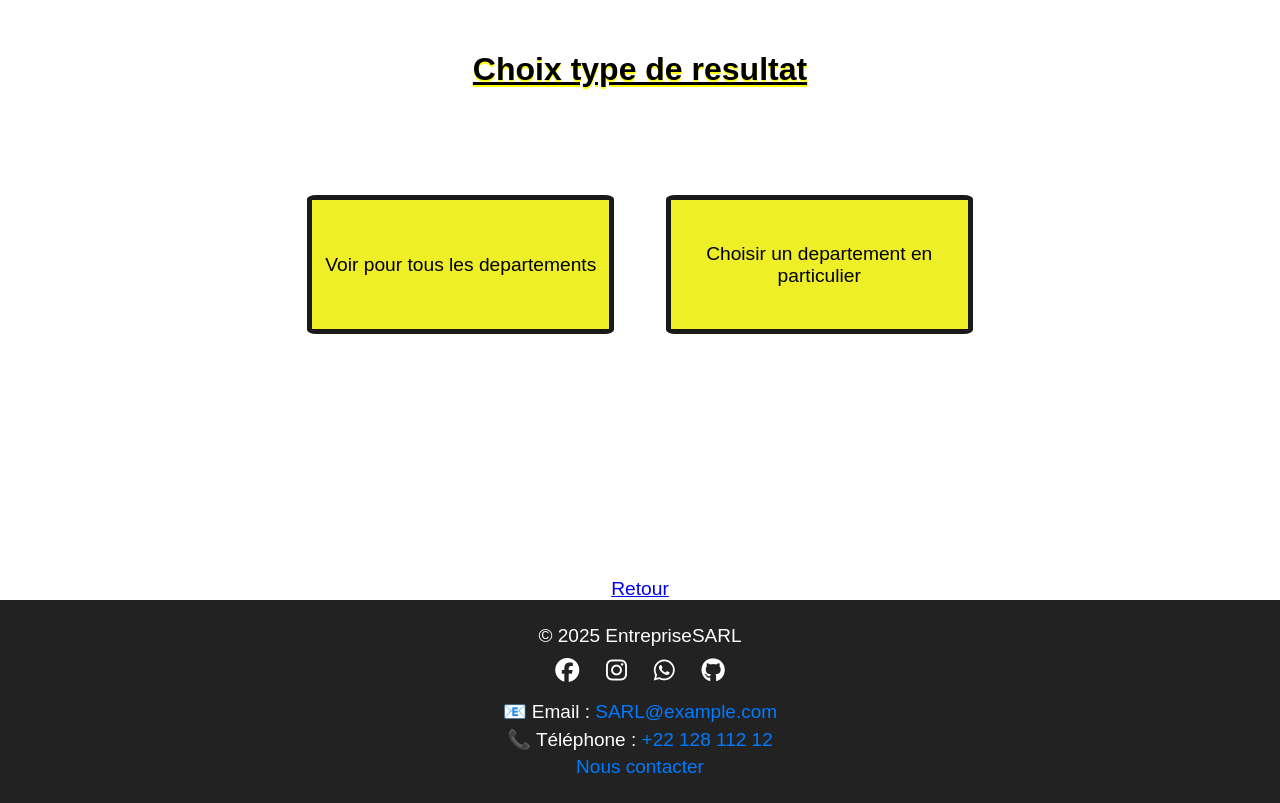
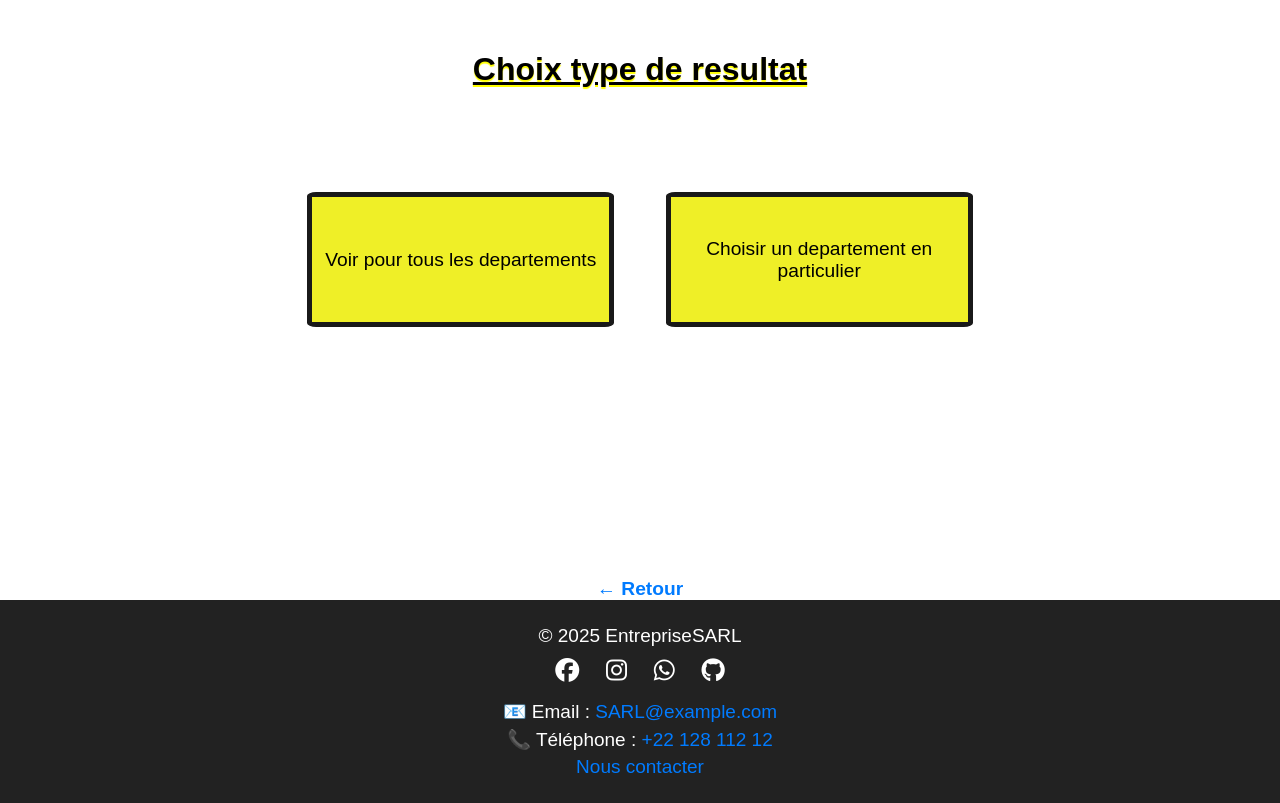
Before and after one commit to Poyziol/Departement, a PHP site: page /choix-resultat.php in a window 1280 px wide. Shown: the part 80-883 px from the top of the page. Run offline with PHP 8.4, Linux system fonts and the light colour scheme; data that the repository does not hold is empty; style sheets or scripts are compiled from the project's sources; some libraries are stand-ins or nearby versions.

Commit message:
Finalyze CSS

```diff
--- a/SCSS/mainmenu.scss
+++ b/SCSS/mainmenu.scss
@@ -54,3 +54,18 @@
 button:hover {
     transform: scale(1.04);
 }
+
+.form-footer {
+    margin-top: 15px;
+    text-align: center;
+  }
+
+  .btn-back {
+    text-decoration: none;
+    color: #007bff;
+    font-weight: bold;
+  }
+
+  .btn-back:hover {
+    text-decoration: underline;
+  }
--- a/choix-action.php
+++ b/choix-action.php
@@ -32,7 +32,9 @@
                 <button>Faire une Action</button>
             </form>
         </div>
-        <a href="home.php">Retour</a>
+        <div class="form-footer">
+            <a href="home.php" class="btn-back">← Retour</a>
+        </div>
     </div>
 
     <?php
--- a/choix-insertion.php
+++ b/choix-insertion.php
@@ -32,7 +32,9 @@
                 <button>Par CSV</button>
             </form>
         </div>
-        <a href="home.php">Retour</a>
+        <div class="form-footer">
+            <a href="home.php" class="btn-back">← Retour</a>
+        </div>
     </div>
 
     <?php
--- a/choix-resultat.php
+++ b/choix-resultat.php
@@ -32,7 +32,9 @@
                 <button>Choisir un departement en particulier</button>
             </form>
         </div>
-        <a href="home.php">Retour</a>
+        <div class="form-footer">
+            <a href="home.php" class="btn-back">← Retour</a>
+        </div>
     </div>
 
     <?php
--- a/connexion.php
+++ b/connexion.php
@@ -2,8 +2,8 @@
 
 $host = "localhost";
 $user = "postgres";
-// $password = "123";
-$password = "postgres";
+$password = "123";
+// $password = "postgres";
 $dbname = "etp";
 
 try {
--- a/crm-reaction.php
+++ b/crm-reaction.php
@@ -76,8 +76,8 @@
             <h2>Popularité des voitures par catégorie</h2>
             <canvas id="populariteChart" width="<?= max(800, count($labels)*80) ?>" height="400"></canvas>
 
-            <div style="text-align: center">
-                <a href="home.php">Retour</a>
+            <div class="form-footer" style="text-align: center">
+                <a href="choix-action.php" class="btn-back">← Retour</a>
             </div>
 
             <?php
--- a/css/form-style.css
+++ b/css/form-style.css
@@ -35,8 +35,8 @@
 
 /* Bouton de soumission */
 .form-card button {
-    background-color: #007bff;
-    color: white;
+    background-color: #efef27;
+    color: black;
     padding: 12px;
     font-size: 1rem;
     border: none;
@@ -46,7 +46,7 @@
 }
 
 .form-card button:hover {
-    background-color: #0056b3;
+    background-color: #cece37;
 }
 
 /* Message de succès */
--- a/css/mainmenu.css
+++ b/css/mainmenu.css
@@ -60,4 +60,19 @@
   -webkit-transform: scale(1.04);
           transform: scale(1.04);
 }
+
+.form-footer {
+  margin-top: 15px;
+  text-align: center;
+}
+
+.btn-back {
+  text-decoration: none;
+  color: #007bff;
+  font-weight: bold;
+}
+
+.btn-back:hover {
+  text-decoration: underline;
+}
 /*# sourceMappingURL=mainmenu.css.map */
--- a/fm-recharge.php
+++ b/fm-recharge.php
@@ -34,7 +34,9 @@
         <button type="submit">Valider</button>
     </form>
 
-    <a href="home.php">Retour</a>
+    <div class="form-footer">
+        <a href="home.php" class="btn-back">← Retour</a>
+    </div>
 </div>
 
 <?php include('footer.php'); ?>
--- a/fonction.php
+++ b/fonction.php
@@ -2,8 +2,8 @@
 function pdo(){
     $host = "localhost";
     $user = "postgres";
-    $password = "postgres";
-    // $password = "123";
+    // $password = "postgres";
+    $password = "123";
     $dbname = "etp";
 
     try {
--- a/formulaire-pdf.php
+++ b/formulaire-pdf.php
@@ -36,7 +36,9 @@
                 <button id="retour">Valider</button>
             </form>
         </div>
-        <a href="home.php">Retour</a>
+        <div class="form-footer">
+            <a href="home.php" class="btn-back">← Retour</a>
+        </div>
     </div>
 
     <?php
--- a/formulaire-resultat.php
+++ b/formulaire-resultat.php
@@ -42,7 +42,9 @@
                 <button>Valider</button>
             </form>
         </div>
-        <a href="choix-resultat.php">Retour</a>
+        <div class="form-footer">
+            <a href="home.php" class="btn-back">← Retour</a>
+        </div>
     </div>
 
     <?php
```
Also changed, not shown: crm-action.php (+5 -3 lines), 1 other file.
